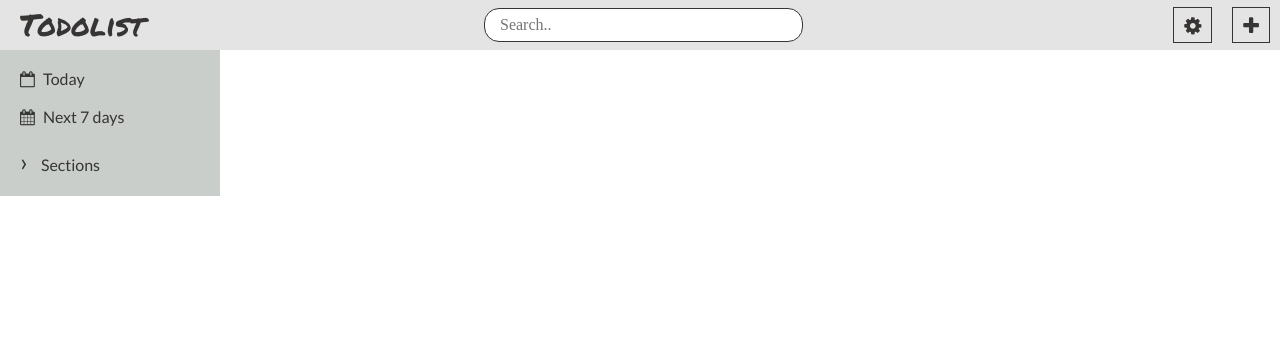
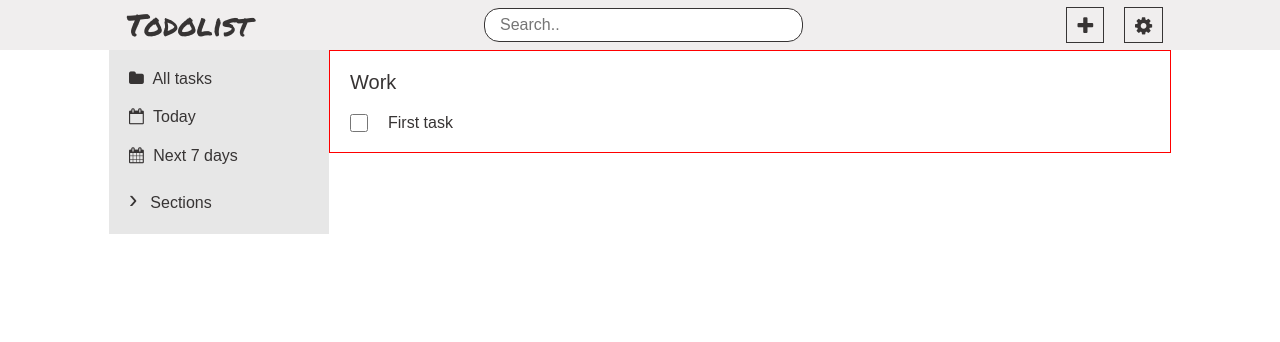
Before and after one commit to zlampa/todolist, a website: page index.html in a window 1280 px wide. Drawn offline with nearby package versions, Linux system fonts and the light colour scheme.

Commit message:
add_some_element

```diff
--- a/index.html
+++ b/index.html
@@ -25,10 +25,10 @@
         <a href="#" class="no-display">Sign up</a>
       </li>
       <li>
-        <a href="#"> <i class="fa fa-cog"></i></a>
+        <a href="#"> <i class="fa fa-plus"></i></a>
       </li>
       <li>
-        <a href="#"> <i class="fa fa-plus"></i></a>
+        <a href="#"> <i class="fa fa-cog"></i></a>
       </li>
     </nav>
   </header>
@@ -49,12 +49,18 @@
       <nav class="main__left__nav">
         <li>
           <a href="#">
-              <i class="fa fa-calendar-o"></i>
+            <i class="fa fa-folder"></i>
+            All tasks
+          </a>
+        </li>
+        <li>
+          <a href="#">
+            <i class="fa fa-calendar-o"></i>
             Today
           </a>
         </li>
         <li>
-          <a href="#">
+          <a class="black" href="#">
             <i class="fa fa-calendar"></i>
             Next 7 days
           </a>
@@ -64,9 +70,15 @@
       <div class="main__left__section">
         <div class="section__item">Work</div>
         <div class="section__item">Private</div>
-        <div></div>
+        <div class="section__item add-section">Add section</div>
       </div>
-
+    </section>
+    <section class="main__tasks">
+      <div class="main__tasks__capture">Work</div>
+      <div class="main__tasks__item">
+        <input type="checkbox">
+        <span class="item_title">First task</span>
+      </div>
     </section>
   </main>
   <script src="src/main.js"></script>
--- a/src/index.scss
+++ b/src/index.scss
@@ -8,15 +8,16 @@ $base-font-family: Lato;
 
 .header {
     display: flex;
+    font-family: Arial, Helvetica, sans-serif;
     @media screen and (max-width: 400px) {
         flex-direction: column;
         justify-content: space-around;
         height: 90px;
     }
-    justify-content: space-between;
+    justify-content: space-around;
     align-items: center;
     height: 50px;
-    background-color: #e4e4e4;
+    background-color: #f0eeee;
     .header__logo {
         margin: 0 20px;
         font-family: "Permanent Marker";
@@ -54,11 +55,18 @@ $base-font-family: Lato;
                 color: #fff;
             }
         }
+
+        a .black {
+            &:hover {
+                background-color: $base-color;
+            }
+        }
     }
 }
 
 .main {
     display: flex;
+    justify-content: center;
     //justify-content: flex-start;
     @media screen and (max-width: 800px) {
         flex-direction: column;
@@ -68,6 +76,7 @@ $base-font-family: Lato;
     align-items: flex-start;
     color: $base-color;
     .main__content {
+        //font-family: Arial, Helvetica, sans-serif;
         margin: 30px 20px 30px 20px;
         @media screen and (max-width: 800px) {
            margin-top: 5px;
@@ -90,7 +99,7 @@ $base-font-family: Lato;
             padding: 10px 40px;
             border: 1px solid $base-color;
             max-width: 102px;
-            background-color: #A9C8A0;
+            background-color: rgb(207, 218, 205);
             &:hover {
                 background-color: $base-color;
                 color: #fff;
@@ -114,10 +123,11 @@ $base-font-family: Lato;
         }
     }
     .main__left {
+        font-family: Arial, Helvetica, sans-serif;
         display: flex;
         flex-direction: column;
-        justify-content: flex-start;
-        background-color: #CACECB;
+        //justify-content: flex-start;
+        background-color: #e7e7e7;
         width: 200px;
         padding: 10px;
         //border: 1px Solid red;
@@ -170,6 +180,46 @@ $base-font-family: Lato;
                     cursor: pointer;
                     color: $base-hover;
                 }
+
+                &:before {
+                    content: "\2022";
+                    padding-right: 10px;
+                }
+            }
+            .add-section {
+                color: #585555;
+                &:before {
+                    content: "\FF0B";
+                    font-size: 15px;
+                    padding-right: 5px;
+                }
+                &:hover {
+                    background-color: $base-color;
+                    color: #fff;
+                }
+            }
+        }
+    }
+    .main__tasks {
+        font-family: Arial, Helvetica, sans-serif;
+        padding: 20px;
+        width: 800px;
+        border: 1px Solid red;
+        display: flex;
+        flex-direction: column;
+        .main__tasks__capture {
+            font-size: 20px;
+        }
+        .main__tasks__item {
+            padding-top: 20px;
+            display: flex;
+            input {
+                width: 18px;
+                height: 18px;
+            }
+            .item_title {
+                padding-left: 20px;
+
             }
         }
     }
```
Also changed, not shown: src/index.css, 1 other file.
